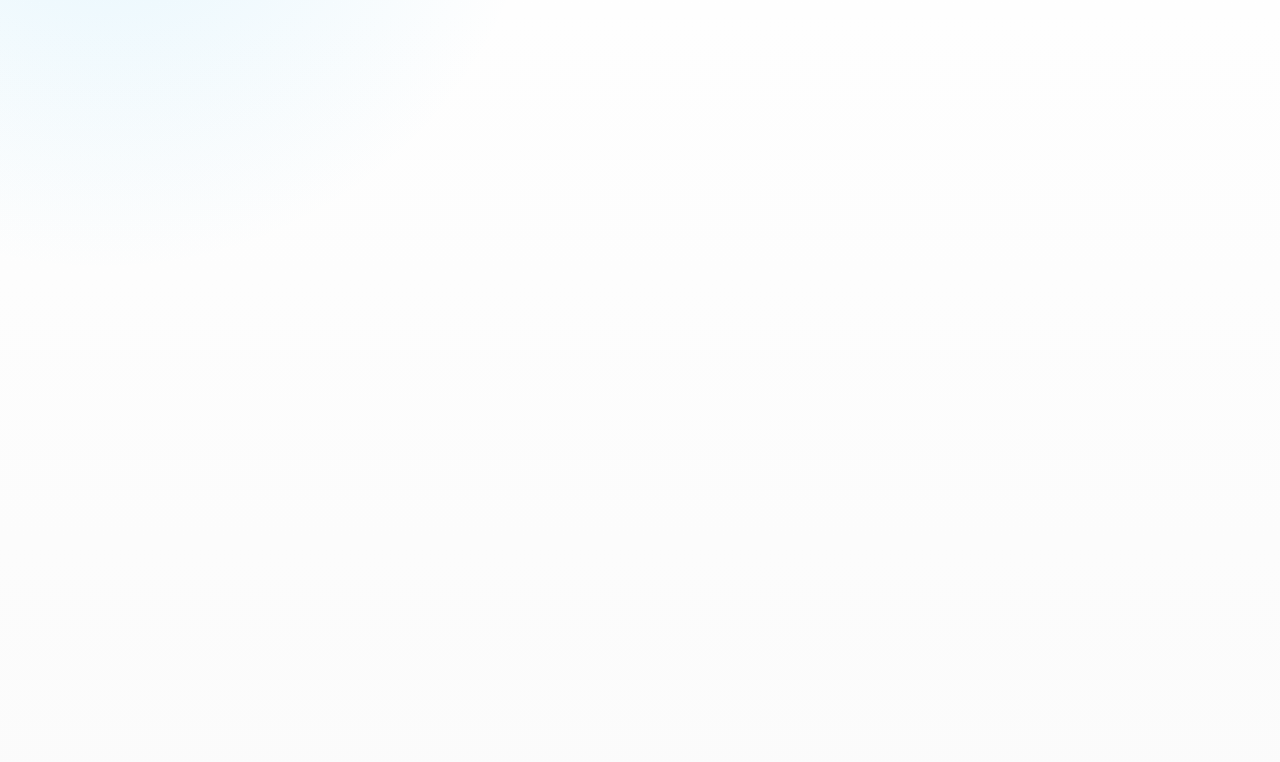
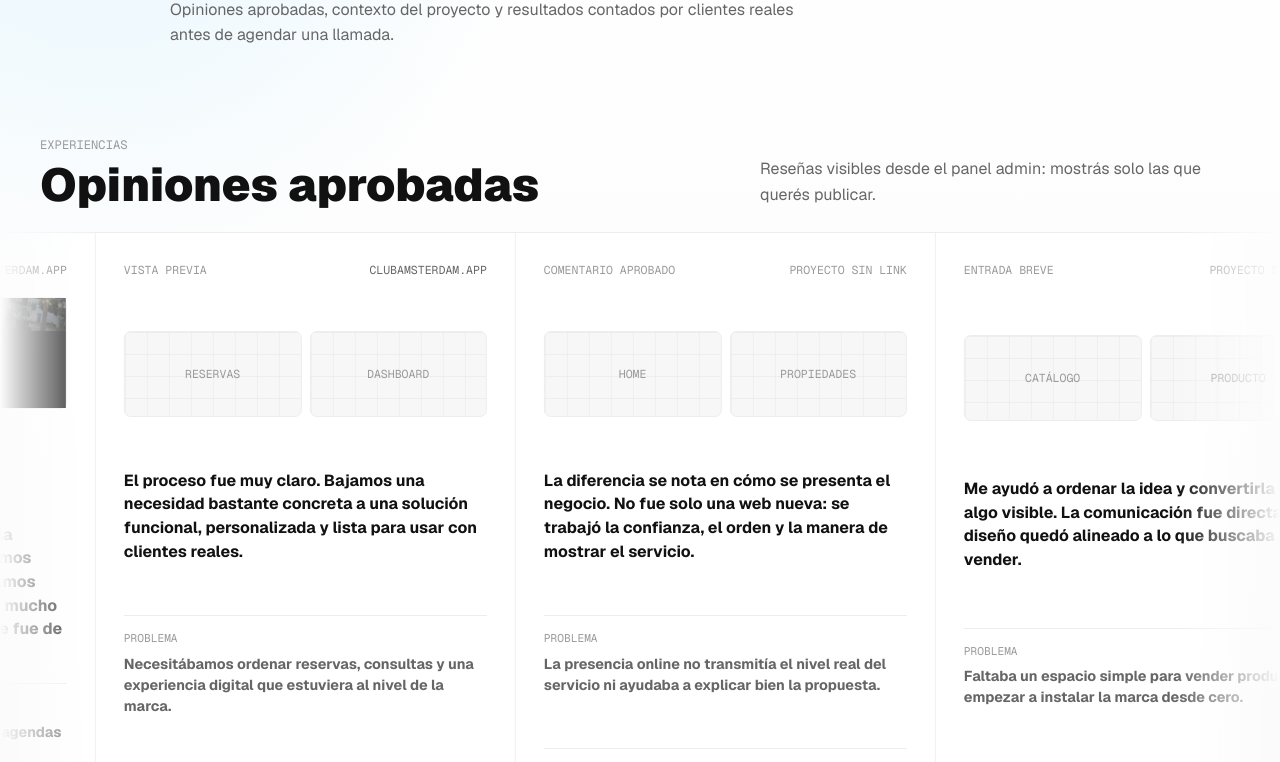
Before and after one commit to Maneyrao/portfolio, a Next.js app: page / in a window 1280 px wide. Shown: the part 3340-4102 px from the top of the page. Built offline with nearby package versions, Linux system fonts and the light colour scheme.

Commit message:
Show experience testimonials by default

```diff
--- a/src/components/ExperienceAdmin.jsx
+++ b/src/components/ExperienceAdmin.jsx
@@ -7,6 +7,7 @@ import {
   EXPERIENCE_PUBLIC_ENABLED_KEY,
   EXPERIENCE_REVIEWS_KEY,
   initialExperienceReviews,
+  mergeExperienceReviewsWithDefaults,
   normalizeExperienceReviews,
 } from "../data/experienceReviews.js";
 
@@ -55,7 +56,7 @@ function getInitialReviews() {
   try {
     const savedReviews = window.localStorage.getItem(EXPERIENCE_REVIEWS_KEY);
 
-    return savedReviews ? normalizeExperienceReviews(JSON.parse(savedReviews)) : initialExperienceReviews;
+    return savedReviews ? mergeExperienceReviewsWithDefaults(JSON.parse(savedReviews)) : initialExperienceReviews;
   } catch {
     return initialExperienceReviews;
   }
--- a/src/components/ExperienceSection.jsx
+++ b/src/components/ExperienceSection.jsx
@@ -5,10 +5,10 @@ import { useEffect, useRef, useState } from "react";
 import { contactEmail, contactWhatsappHref } from "../data/contact.js";
 import {
   defaultExperienceForm,
-  EXPERIENCE_PUBLIC_ENABLED_KEY,
   EXPERIENCE_REVIEWS_KEY,
   getVisibleExperienceReviews,
   initialExperienceReviews,
+  mergeExperienceReviewsWithDefaults,
   normalizeExperienceReviews,
 } from "../data/experienceReviews.js";
 
@@ -173,27 +173,22 @@ export function ExperiencePreview() {
 }
 
 export function ExperiencePublicPreview() {
-  const [publicEnabled, setPublicEnabled] = useState(false);
-  const [approvedReviews, setApprovedReviews] = useState([]);
-  const [ready, setReady] = useState(false);
+  const [approvedReviews, setApprovedReviews] = useState(() => getVisibleExperienceReviews(initialExperienceReviews));
 
   useEffect(() => {
     try {
-      const savedVisibility = window.localStorage.getItem(EXPERIENCE_PUBLIC_ENABLED_KEY);
       const savedReviews = window.localStorage.getItem(EXPERIENCE_REVIEWS_KEY);
-      const parsedReviews = savedReviews ? JSON.parse(savedReviews) : initialExperienceReviews;
+      const parsedReviews = savedReviews
+        ? mergeExperienceReviewsWithDefaults(JSON.parse(savedReviews))
+        : initialExperienceReviews;
 
-      setPublicEnabled(savedVisibility !== "false");
       setApprovedReviews(getVisibleExperienceReviews(parsedReviews));
     } catch {
-      setPublicEnabled(false);
-      setApprovedReviews([]);
-    } finally {
-      setReady(true);
+      setApprovedReviews(getVisibleExperienceReviews(initialExperienceReviews));
     }
   }, []);
 
-  if (!ready || !publicEnabled || approvedReviews.length === 0) return null;
+  if (approvedReviews.length === 0) return null;
 
   return (
     <section className="section proof-section public-experiences-section" id="experiencias">
--- a/src/data/experienceReviews.js
+++ b/src/data/experienceReviews.js
@@ -109,6 +109,14 @@ export function normalizeExperienceReviews(reviews) {
   }));
 }
 
+export function mergeExperienceReviewsWithDefaults(reviews) {
+  const normalizedReviews = normalizeExperienceReviews(reviews);
+  const defaultIds = new Set(initialExperienceReviews.map((review) => review.id));
+  const customReviews = normalizedReviews.filter((review) => !defaultIds.has(review.id));
+
+  return [...initialExperienceReviews, ...customReviews];
+}
+
 export function getVisibleExperienceReviews(reviews) {
   return normalizeExperienceReviews(reviews).filter((review) => review.isVisible !== false);
 }
```
Also changed, not shown: 1 other file (tests, documents, lock files or other folders).
